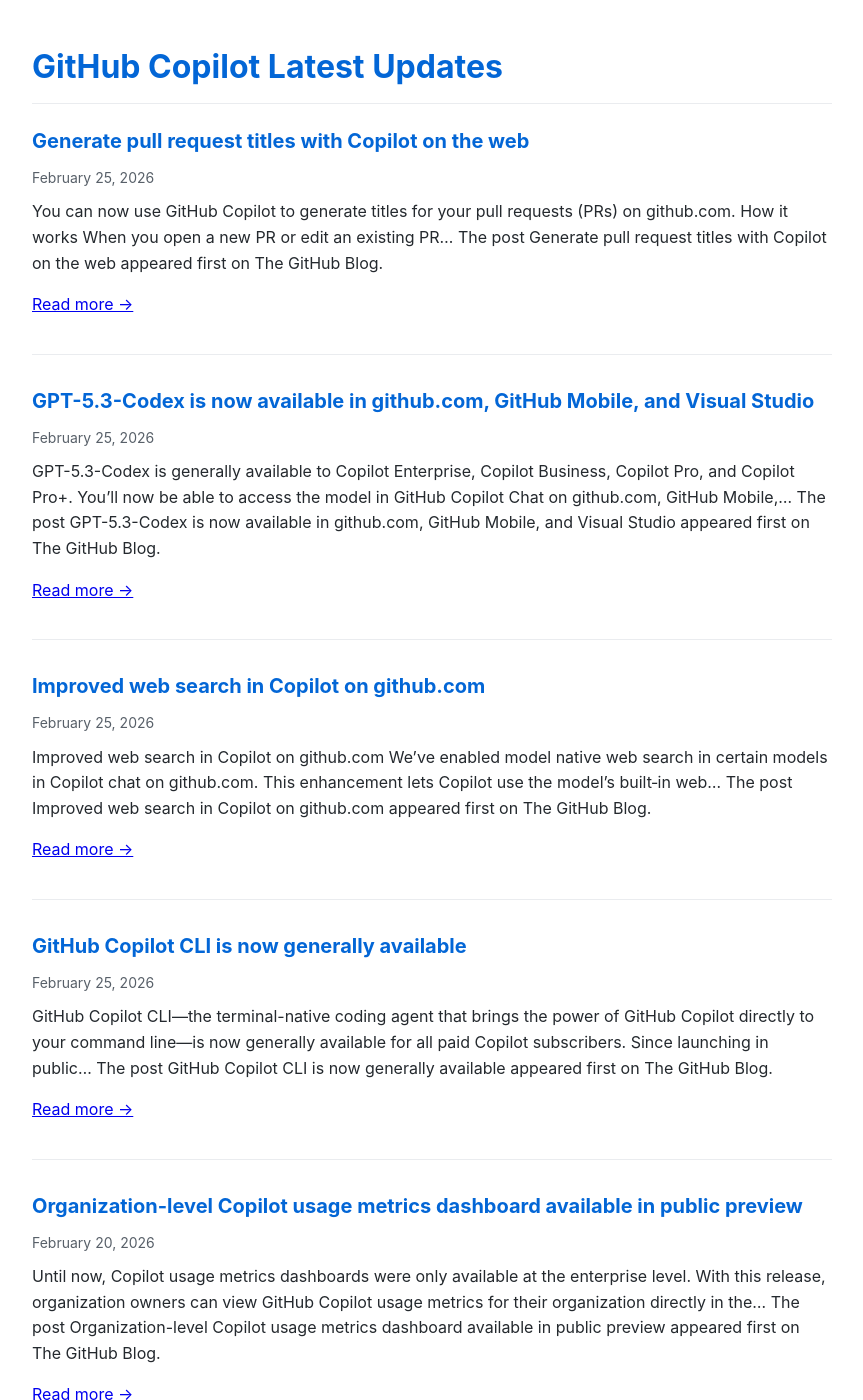
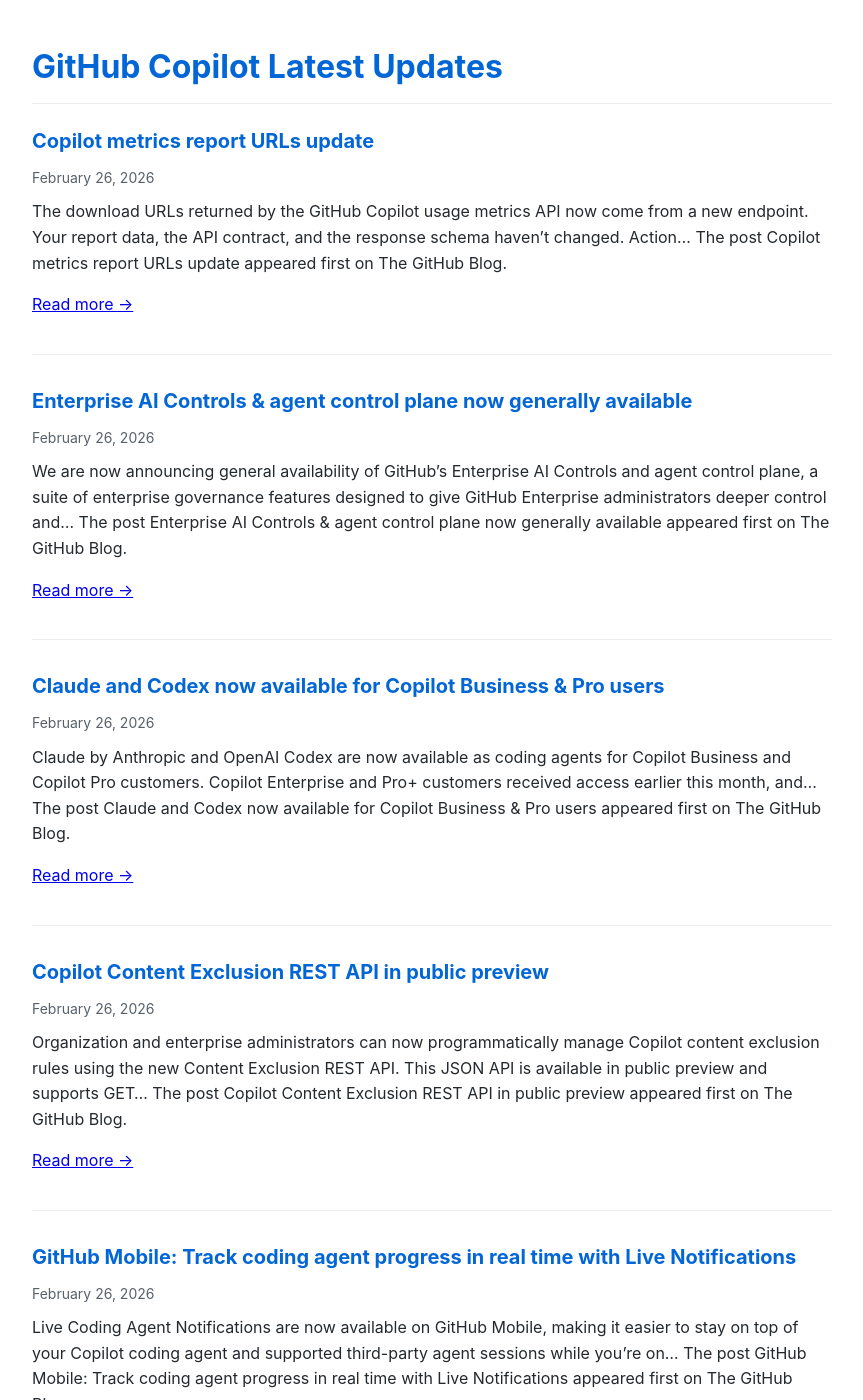
Before and after one commit to Oregand/oregand.github.io, a Jekyll site: the page copilot-feed.html, which Jekyll copies as it is, in a window 1280 px wide and 1400 px high. Shown: the whole window, without its empty margins (208-1071 px from the left). Built offline with Jekyll 4.4.1, drawn with Linux system fonts in a browser that asks for light colours; some of the changed text lies outside the part shown.

Commit message:
Update RSS feed

```diff
--- a/copilot-feed.html
+++ b/copilot-feed.html
@@ -65,6 +65,71 @@
 
   <div class="feed-item">
     <div class="feed-title">
+      <a href="https://github.blog/changelog/2026-02-26-copilot-metrics-report-urls-update" target="_blank">Copilot metrics report URLs update</a>
+    </div>
+    <div class="feed-date">February 26, 2026</div>
+    <div class="feed-description">
+      The download URLs returned by the GitHub Copilot usage metrics API now come from a new endpoint. Your report data, the API contract, and the response schema haven&#8217;t changed. Action&#8230;
+The post Copilot metrics report URLs update appeared first on The GitHub Blog.
+
+      <p><a href="https://github.blog/changelog/2026-02-26-copilot-metrics-report-urls-update" target="_blank">Read more →</a></p>
+    </div>
+  </div>
+
+  <div class="feed-item">
+    <div class="feed-title">
+      <a href="https://github.blog/changelog/2026-02-26-enterprise-ai-controls-agent-control-plane-now-generally-available" target="_blank">Enterprise AI Controls & agent control plane now generally available</a>
+    </div>
+    <div class="feed-date">February 26, 2026</div>
+    <div class="feed-description">
+      We are now announcing general availability of GitHub&#8217;s Enterprise AI Controls and agent control plane, a suite of enterprise governance features designed to give GitHub Enterprise administrators deeper control and&#8230;
+The post Enterprise AI Controls &amp; agent control plane now generally available appeared first on The GitHub Blog.
+
+      <p><a href="https://github.blog/changelog/2026-02-26-enterprise-ai-controls-agent-control-plane-now-generally-available" target="_blank">Read more →</a></p>
+    </div>
+  </div>
+
+  <div class="feed-item">
+    <div class="feed-title">
+      <a href="https://github.blog/changelog/2026-02-26-claude-and-codex-now-available-for-copilot-business-pro-users" target="_blank">Claude and Codex now available for Copilot Business & Pro users</a>
+    </div>
+    <div class="feed-date">February 26, 2026</div>
+    <div class="feed-description">
+      Claude by Anthropic and OpenAI Codex are now available as coding agents for Copilot Business and Copilot Pro customers. Copilot Enterprise and Pro+ customers received access earlier this month, and&#8230;
+The post Claude and Codex now available for Copilot Business &amp; Pro users appeared first on The GitHub Blog.
+
+      <p><a href="https://github.blog/changelog/2026-02-26-claude-and-codex-now-available-for-copilot-business-pro-users" target="_blank">Read more →</a></p>
+    </div>
+  </div>
+
+  <div class="feed-item">
+    <div class="feed-title">
+      <a href="https://github.blog/changelog/2026-02-26-copilot-content-exclusion-rest-api-in-public-preview" target="_blank">Copilot Content Exclusion REST API in public preview</a>
+    </div>
+    <div class="feed-date">February 26, 2026</div>
+    <div class="feed-description">
+      Organization and enterprise administrators can now programmatically manage Copilot content exclusion rules using the new Content Exclusion REST API. This JSON API is available in public preview and supports GET&#8230;
+The post Copilot Content Exclusion REST API in public preview appeared first on The GitHub Blog.
+
+      <p><a href="https://github.blog/changelog/2026-02-26-copilot-content-exclusion-rest-api-in-public-preview" target="_blank">Read more →</a></p>
+    </div>
+  </div>
+
+  <div class="feed-item">
+    <div class="feed-title">
+      <a href="https://github.blog/changelog/2026-02-26-github-mobile-track-coding-agent-progress-in-real-time-with-live-notifications" target="_blank">GitHub Mobile: Track coding agent progress in real time with Live Notifications</a>
+    </div>
+    <div class="feed-date">February 26, 2026</div>
+    <div class="feed-description">
+      Live Coding Agent Notifications are now available on GitHub Mobile, making it easier to stay on top of your Copilot coding agent and supported third-party agent sessions while you&#8217;re on&#8230;
+The post GitHub Mobile: Track coding agent progress in real time with Live Notifications appeared first on The GitHub Blog.
+
+      <p><a href="https://github.blog/changelog/2026-02-26-github-mobile-track-coding-agent-progress-in-real-time-with-live-notifications" target="_blank">Read more →</a></p>
+    </div>
+  </div>
+
+  <div class="feed-item">
+    <div class="feed-title">
       <a href="https://github.blog/changelog/2026-02-25-generate-pull-request-titles-with-copilot-on-the-web" target="_blank">Generate pull request titles with Copilot on the web</a>
     </div>
     <div class="feed-date">February 25, 2026</div>
@@ -128,73 +193,8 @@ The post Organization-level Copilot usage metrics dashboard available in public
     </div>
   </div>
 
-  <div class="feed-item">
-    <div class="feed-title">
-      <a href="https://github.blog/changelog/2026-02-19-github-copilot-support-in-zed-generally-available" target="_blank">GitHub Copilot support in Zed generally available</a>
-    </div>
-    <div class="feed-date">February 19, 2026</div>
-    <div class="feed-description">
-      GitHub is officially supporting using your Copilot Pro, Pro+, Business, or Enterprise subscription with Zed. GitHub Copilot now fully supports authentication with Zed through a formal partnership, allowing you to&#8230;
-The post GitHub Copilot support in Zed generally available appeared first on The GitHub Blog.
-
-      <p><a href="https://github.blog/changelog/2026-02-19-github-copilot-support-in-zed-generally-available" target="_blank">Read more →</a></p>
-    </div>
-  </div>
-
-  <div class="feed-item">
-    <div class="feed-title">
-      <a href="https://github.blog/changelog/2026-02-19-model-picker-for-copilot-coding-agent-for-copilot-business-and-enterprise-users" target="_blank">Copilot coding agent model picker for Copilot Business and Enterprise</a>
-    </div>
-    <div class="feed-date">February 19, 2026</div>
-    <div class="feed-description">
-      Copilot coding agent is our asynchronous, autonomous background agent. Delegate a task to Copilot, and Copilot works in the background in its own development environment in the cloud. Once Copilot&#8230;
-The post Copilot coding agent model picker for Copilot Business and Enterprise appeared first on The GitHub Blog.
-
-      <p><a href="https://github.blog/changelog/2026-02-19-model-picker-for-copilot-coding-agent-for-copilot-business-and-enterprise-users" target="_blank">Read more →</a></p>
-    </div>
-  </div>
-
-  <div class="feed-item">
-    <div class="feed-title">
-      <a href="https://github.blog/changelog/2026-02-19-selected-anthropic-and-openai-models-are-now-deprecated" target="_blank">Selected Anthropic and OpenAI models are now deprecated</a>
-    </div>
-    <div class="feed-date">February 19, 2026</div>
-    <div class="feed-description">
-      We have deprecated the following models across all GitHub Copilot experiences (including Copilot Chat, inline edits, ask and agent modes, and code completions) on February 17, 2026: Model Deprecation Date&#8230;
-The post Selected Anthropic and OpenAI models are now deprecated appeared first on The GitHub Blog.
-
-      <p><a href="https://github.blog/changelog/2026-02-19-selected-anthropic-and-openai-models-are-now-deprecated" target="_blank">Read more →</a></p>
-    </div>
-  </div>
-
-  <div class="feed-item">
-    <div class="feed-title">
-      <a href="https://github.blog/changelog/2026-02-19-gemini-3-1-pro-is-now-in-public-preview-in-github-copilot" target="_blank">Gemini 3.1 Pro is now in public preview in GitHub Copilot</a>
-    </div>
-    <div class="feed-date">February 19, 2026</div>
-    <div class="feed-description">
-      Gemini 3.1 Pro, Google&#8217;s latest agentic coding model, is now rolling out in GitHub Copilot. In early testing, this model excels on effective and efficient edit-then-test loops with high tool&#8230;
-The post Gemini 3.1 Pro is now in public preview in GitHub Copilot appeared first on The GitHub Blog.
-
-      <p><a href="https://github.blog/changelog/2026-02-19-gemini-3-1-pro-is-now-in-public-preview-in-github-copilot" target="_blank">Read more →</a></p>
-    </div>
-  </div>
-
-  <div class="feed-item">
-    <div class="feed-title">
-      <a href="https://github.blog/changelog/2026-02-19-pull-request-throughput-and-time-to-merge-available-in-copilot-usage-metrics-api" target="_blank">Pull request throughput and time to merge available in Copilot usage metrics API</a>
-    </div>
-    <div class="feed-date">February 19, 2026</div>
-    <div class="feed-description">
-      You can now use GitHub&#8217;s Copilot usage metrics APIs to better understand how Copilot influences pull request outcomes across your organization, from review suggestions to merged pull requests. How it&#8230;
-The post Pull request throughput and time to merge available in Copilot usage metrics API appeared first on The GitHub Blog.
-
-      <p><a href="https://github.blog/changelog/2026-02-19-pull-request-throughput-and-time-to-merge-available-in-copilot-usage-metrics-api" target="_blank">Read more →</a></p>
-    </div>
-  </div>
-
   <div class="update-info">
-    Feed last updated: February 26, 2026 at 12:07 PM
+    Feed last updated: February 27, 2026 at 12:04 AM
   </div>
 </body>
 </html>
```
